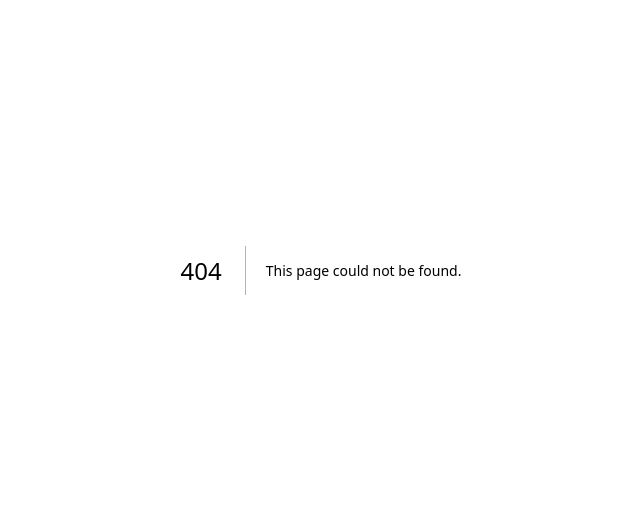
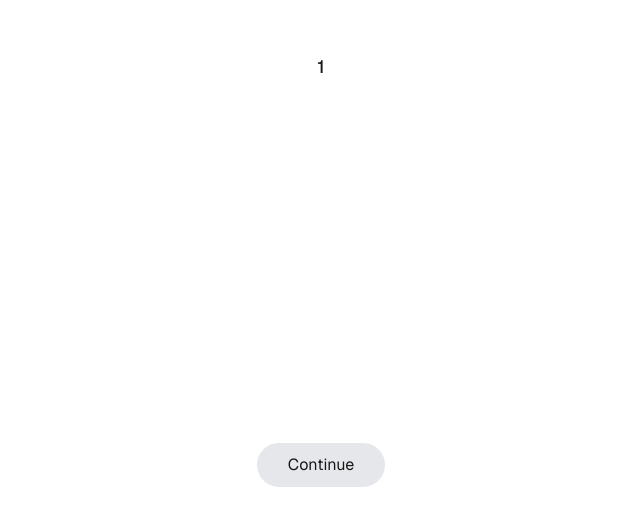
Before and after one commit to rughvi/score-it, a Next.js app: page /innings in a window 1280 px wide. Before the commit this address had no page. Shown: the part 130-656 px from the top of the page, without its empty margins (319-959 px from the left). Built offline with nearby package versions, Linux system fonts and the light colour scheme.

Commit message:
innings initial

```diff
--- /dev/null
+++ b/src/app/innings/inning.tsx
@@ -0,0 +1,21 @@
+import { InningTeams } from "../models/inningTeams";
+
+export default function Inning({teams}: {teams: InningTeams}) {
+    return(
+        <div className="grid items-center justify-items-center min-h-screen p-0 pb-5 gap-16 sm:p-20 font-[family-name:var(--font-geist-sans)]">
+            <main className="flex flex-col gap-8 row-start-2 items-center sm:items-center">
+                <div className="text-lg font-medium">
+                    {teams.id}
+                </div>
+
+            </main>
+            <div className="row-start-6 flex flex-col  space-y-3">
+                <button className="rounded-full bg-gray-200 border-solid border-2 p-2 w-32"
+                    >Continue</button>
+            </div>
+            <footer className="row-start-7 flex gap-2 flex-wrap items-center justify-center">
+
+            </footer>
+        </div>
+    );
+}
--- /dev/null
+++ b/src/app/innings/page.tsx
@@ -0,0 +1,18 @@
+"use client";
+import { useEffect, useState } from "react";
+import Inning from "./inning";
+import { InningTeams } from "../models/inningTeams";
+
+export default function Innings() {
+    const [inning1, setInning1] = useState<InningTeams>({id: 1, battingTeam:{name: '', players: []}, bowlingTeam:{name: '', players: []}});
+    const [inning2, setInning2] = useState<InningTeams>({id: 2, battingTeam:{name: '', players: []}, bowlingTeam:{name: '', players: []}});
+
+    useEffect(() => {
+
+    }, []);
+    return(
+        <div>
+            <Inning teams={inning1}></Inning>
+        </div>
+    );
+}
--- /dev/null
+++ b/src/app/models/inningTeams.ts
@@ -0,0 +1,7 @@
+import { Team } from "./team";
+
+export interface InningTeams{
+    id: number;
+    battingTeam: Team;
+    bowlingTeam: Team;
+}
--- /dev/null
+++ b/src/app/models/team.ts
@@ -0,0 +1,6 @@
+import { TeamPlayer } from "./TeamPlayer";
+
+export interface Team{
+    name: string;
+    players: TeamPlayer[];
+}
--- a/src/app/teams/page.tsx
+++ b/src/app/teams/page.tsx
@@ -1,7 +1,7 @@
 "use client";
 import { useEffect, useState } from "react";
 import { GameTeams } from "../enums/GameTeams";
-import { TeamPlayer } from "../models/TeamPlayer";
+import { TeamPlayer } from "../models/teamPlayer";
 import ModalContent from "../modals/page";
 import { createPortal } from "react-dom";
 import AddGuest from "../addGuest/page";
--- a/src/app/teams/playerTeamAssignmentRow.tsx
+++ b/src/app/teams/playerTeamAssignmentRow.tsx
@@ -1,5 +1,5 @@
 import { GameTeams } from "../enums/GameTeams";
-import { TeamPlayer } from "../models/TeamPlayer";
+import { TeamPlayer } from "../models/teamPlayer";
 
 export default function PlayerTeamAssignmentRow({tp, onTeamClick}: {tp: TeamPlayer, onTeamClick: (team: GameTeams, id:number) => void}){
     return (
--- a/src/app/teams/teamsConfirmation.tsx
+++ b/src/app/teams/teamsConfirmation.tsx
@@ -1,5 +1,5 @@
 import { useEffect, useState } from "react";
-import { TeamPlayer } from "../models/TeamPlayer";
+import { TeamPlayer } from "../models/teamPlayer";
 import { GameTeams } from "../enums/GameTeams";
 
 export default function TeamsConfirmation({teamPlayers}: {teamPlayers: TeamPlayer[]}){
```
Also changed, not shown: src/app/models/inningsDetails.ts (added, +8 -0 lines).
